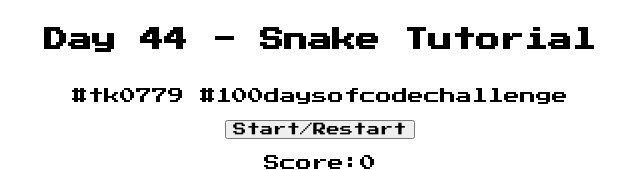
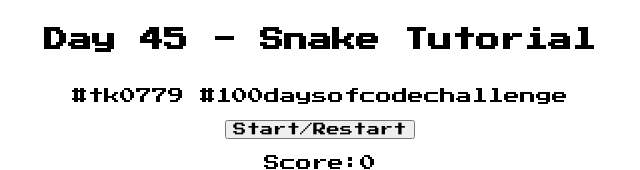
Before and after one commit to tk0779/100daysofcode, a plain HTML site: page Day 45 - nokia-snake-game/index.html in a window 1280 px wide. Shown: the top 170 px of the page, 320-960 px from the left. Drawn offline with Linux system fonts and the light colour scheme.

Commit message:
Update index.html

```diff
--- a/Day 45 - nokia-snake-game/index.html
+++ b/Day 45 - nokia-snake-game/index.html
@@ -11,7 +11,7 @@
   <body>
     <div class="container">
 
-        <h2>Day 44 - Snake Tutorial</h2>
+        <h2>Day 45 - Snake Tutorial</h2>
         <p>#tk0779 #100daysofcodechallenge</p>
         <button class='start'>Start/Restart</button>
         <br>
```
